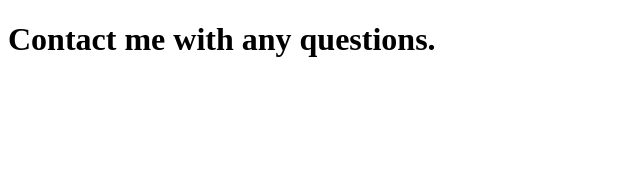
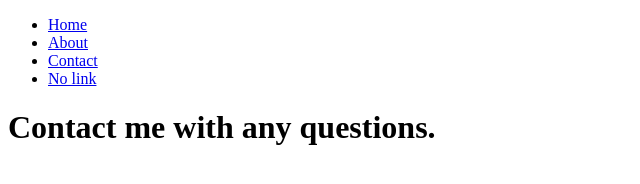
Before and after one commit to meuzishun/basic-information-site, a plain HTML site: page public/contact-me.html in a window 1280 px wide. Shown: the whole page, without its empty margins (0-640 px from the left). Drawn offline with Linux system fonts and the light colour scheme.

Commit message:
Create a basic navigation

```diff
--- a/public/contact-me.html
+++ b/public/contact-me.html
@@ -7,6 +7,14 @@
     <title>Contact Me</title>
   </head>
   <body>
+    <nav>
+      <ul>
+        <li><a href="/">Home</a></li>
+        <li><a href="about">About</a></li>
+        <li><a href="contact-me">Contact</a></li>
+        <li><a href="asdfeaf">No link</a></li>
+      </ul>
+    </nav>
     <h1>Contact me with any questions.</h1>
   </body>
 </html>
```
Also changed, not shown: public/about.html (+7 -0 lines), public/index.html (+7 -0 lines).
